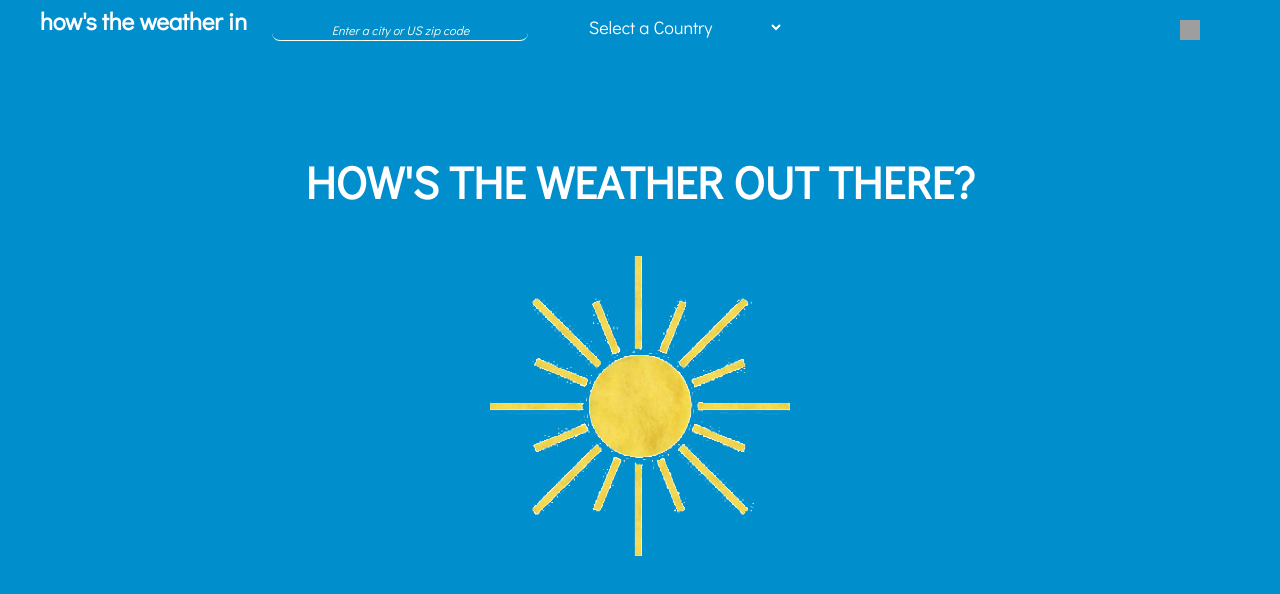
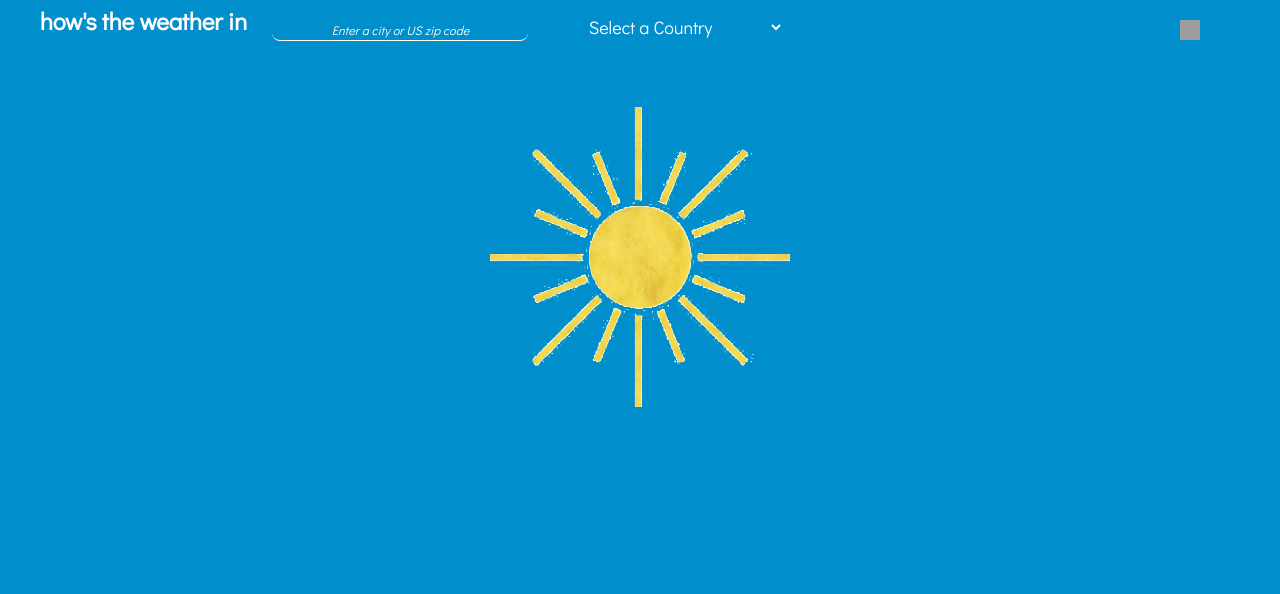
Before and after one commit to tova-moskowitz/weather-app, a React (Create React App) app: page / in a window 1280 px wide. Shown: the top 594 px of the page. Built offline with nearby package versions, Linux system fonts and the light colour scheme; grey boxes are pictures that could not be loaded; a web font is replaced by a local one.

Commit message:
added code to check for non 200 status code and clear page when not 200

```diff
--- a/src/App.js
+++ b/src/App.js
@@ -27,8 +27,7 @@ function App() {
   const [dailyWeather, setDailyWeather] = useState([]);
   const [dailyIcons, setDailyIcons] = useState([]);
   const [errorMsg, setErrorMsg] = useState(null);
-  const [selectedState, setSelectedState] = useState("");
-  const [selectedCountry, setSelectedCountry] = useState("");
+  const [statusCode, setStatusCode] = useState(null);
   // check if a US zip code was entered
   const regex = /^\d{5}(?:[-\s]\d{4})?$/;
   const queryParam = input.match(regex) ? "zip" : "city";
@@ -56,14 +55,10 @@ function App() {
     // if a state was selected and then country other than US is selected, reset dropdown to empty so that it doesn't pass the prev stateName value
     let stateCode = countryCode === "US" ? e.target.value : "";
     setStateCode(stateCode);
-    //todo
-    // // setSelectedState(e.target.selectedOptions[0].innerHTML);
-    // setSelectedState(e.target.value);
   };
 
   const onCountryChange = (e) => {
     setCountryCode(e.target.value);
-    setSelectedCountry(e.target.value);
   };
 
   //todo
@@ -85,8 +80,9 @@ function App() {
     // fetch current weather
     fetch(currentWeatherUrl)
       .then((response) => {
+        setStatusCode(response.status);
         if (response.status !== 200) {
-          //TODO BETTER ERROR MSGS, to check for more cases, like when no such zip
+          setStatusCode(response.status);
           setErrorMsg(
             <div className="errorMsg">
               Please enter a valid US ZIP code or city, state country code
@@ -94,7 +90,7 @@ function App() {
             </div>
           );
           // todo doesn't work yet bec it still goes to the next .then()
-          return;
+          return "";
         } else {
           setErrorMsg(null);
         }
@@ -111,7 +107,6 @@ function App() {
 
         // fetchAirPollution();
         fetch(
-          // todo split into variables so not repeating same baseUrl
           `${baseUrl}/air_pollution?lat=${data.coord.lat}&lon=${data.coord.lon}&appid=${APIKey}`
         )
           .then((res) => res.json())
@@ -244,7 +239,6 @@ function App() {
     } else {
       return (
         <div className="onloadMsg">
-          <p>HOW'S THE WEATHER OUT THERE?</p>
           <img
             className="sunImg"
             src={require("./sun-png-transparent-19.png")}
@@ -351,12 +345,14 @@ function App() {
       <div className="cityName">{outputLocation()}</div>
       <div className="weatherDetails">
         {displayCurrentWeather()}
+        {statusCode === 200 && (
           <div className="fiveDayForecast">
             <div className="daysOfTheWeek">{daysOfTheWeek()}</div>
             <div className="highs">{highTemps()}</div>
             <div className="icons">{icons()}</div>
             <div className="lows">{lowTemps()}</div>
           </div>
+        )}
       </div>
     </>
   );
```
Lines whose indentation alone changed are shown as unchanged.
